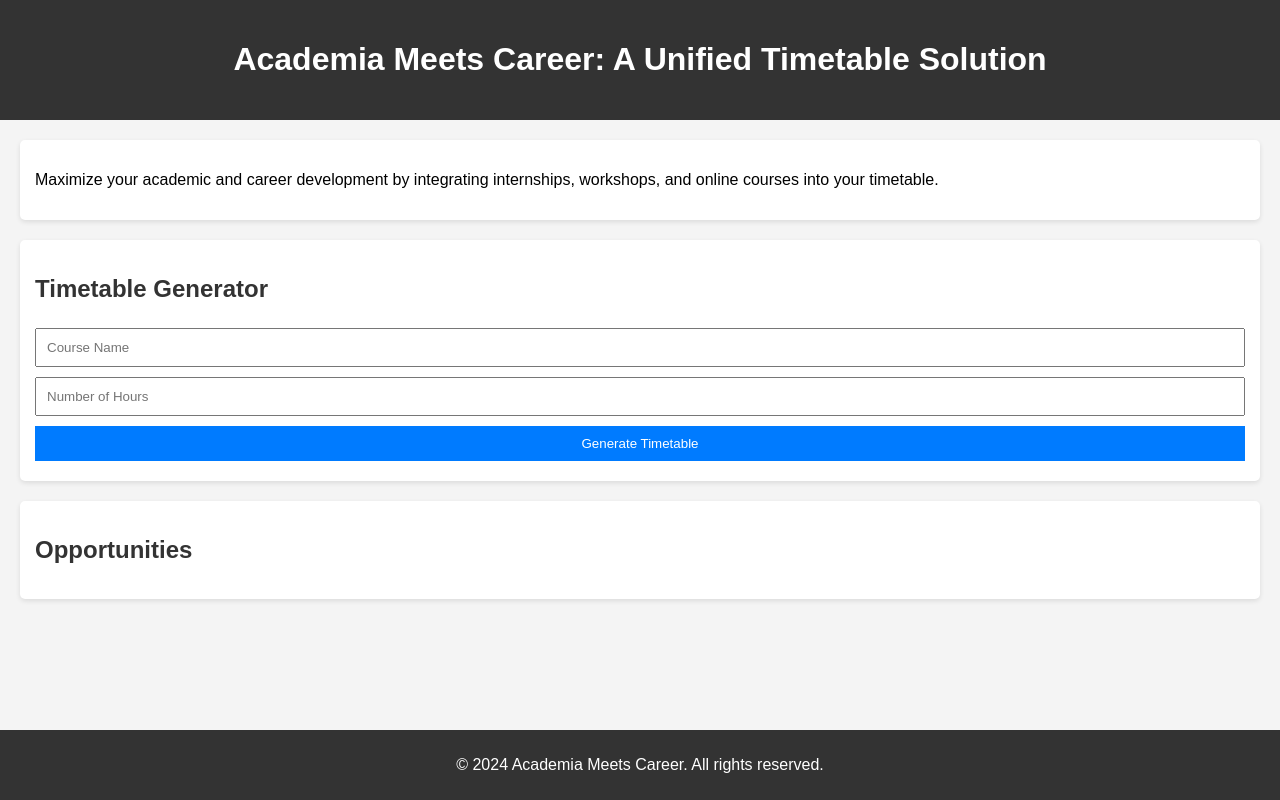
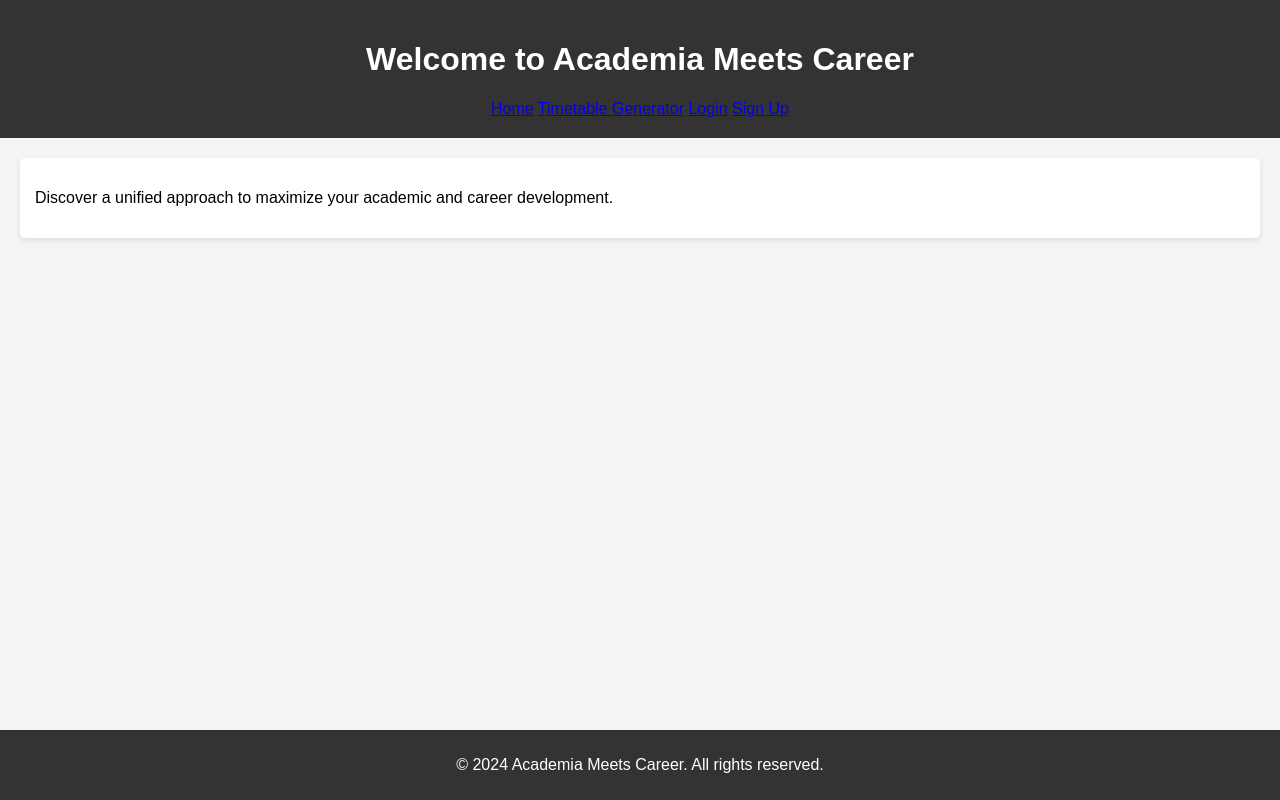
Before and after one commit to aa1923/Academia-Meets-Career, a plain HTML site: page index.html in a window 1280 px wide. Drawn offline with Linux system fonts and the light colour scheme.

Commit message:
Update index.html

```diff
--- a/index.html
+++ b/index.html
@@ -3,35 +3,23 @@
 <head>
     <meta charset="UTF-8">
     <meta name="viewport" content="width=device-width, initial-scale=1.0">
-    <title>Academia Meets Career</title>
+    <title>Home - Academia Meets Career</title>
     <link rel="stylesheet" href="styles.css">
 </head>
 <body>
     <header>
-        <h1>Academia Meets Career: A Unified Timetable Solution</h1>
+        <h1>Welcome to Academia Meets Career</h1>
+        <nav>
+            <a href="index.html">Home</a>
+            <a href="timetable.html">Timetable Generator</a>
+            <a href="login.html">Login</a>
+            <a href="signup.html">Sign Up</a>
+        </nav>
     </header>
 
     <main>
-        <section id="description">
-            <p>Maximize your academic and career development by integrating internships, workshops, and online courses into your timetable.</p>
-        </section>
-
-        <section id="timetable-generator">
-            <h2>Timetable Generator</h2>
-            <form id="timetable-form">
-                <!-- User inputs for courses, hours, etc. -->
-                <input type="text" placeholder="Course Name" required>
-                <input type="number" placeholder="Number of Hours" required>
-                <!-- More fields as needed -->
-                <button type="submit">Generate Timetable</button>
-            </form>
-        </section>
-
-        <section id="opportunities">
-            <h2>Opportunities</h2>
-            <div id="opportunity-list">
-                <!-- List of internships, workshops, online courses -->
-            </div>
+        <section id="home-description">
+            <p>Discover a unified approach to maximize your academic and career development.</p>
         </section>
     </main>
 
```
